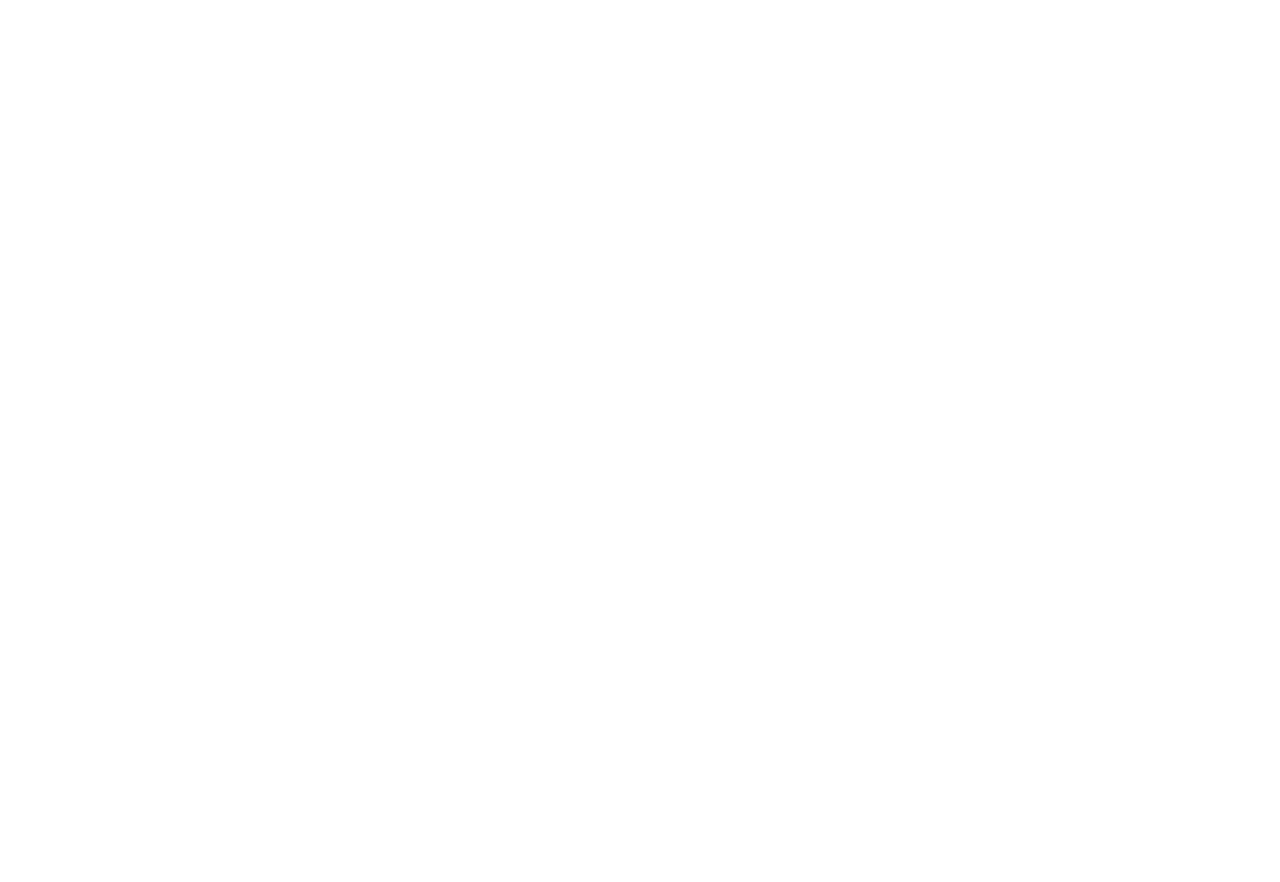
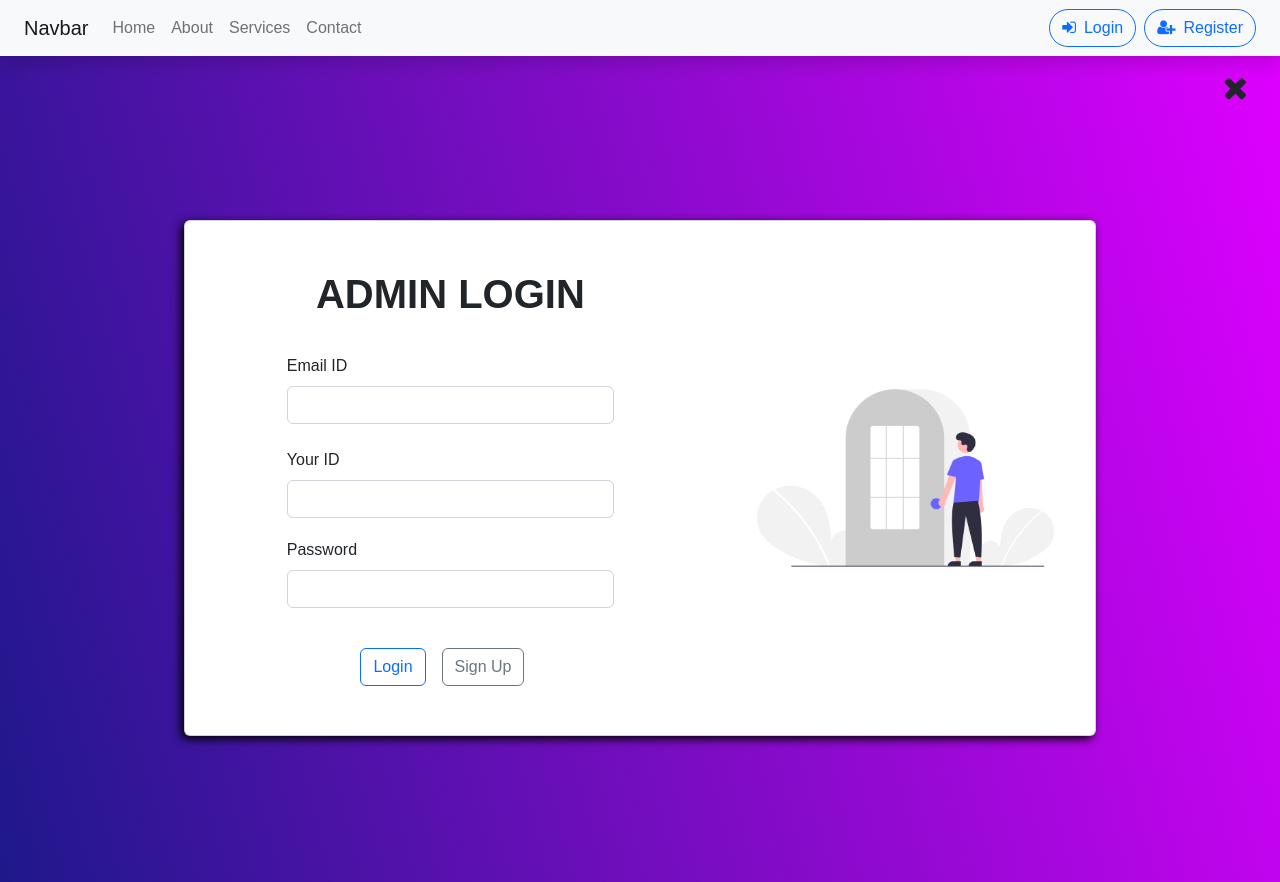
Before and after one commit to vivek2293/MediLocker, a React (Create React App) app in the folder frontend/: page /login/doctor in a window 1280 px wide. Before the commit this address had no page. Before the commit the page ends 800 px from the top, so only its background shows below. Built offline with nearby package versions, Linux system fonts and the light colour scheme.

Commit message:
corrected css routes

```diff
--- a/frontend/src/App.jsx
+++ b/frontend/src/App.jsx
@@ -5,6 +5,8 @@
 import { Routes, Route } from "react-router-dom";
 import LoginOption from "./components/LoginOption";
 import Register from "./components/Register";
+import Login from './components/Login'
+import AdminLogin from './components/AdminLogin'
 
 function App() {
   return (
@@ -12,6 +14,8 @@
       <Routes>
         <Route exact path="/" element={<><Navbar /><Home /></>} />
         <Route exact path="/login" element={<><Navbar /><LoginOption message="Login" /></>} />
+        <Route exact path="/login/patient" element={<><Navbar /><Login /></>} />
+        <Route exact path="/login/doctor" element={<><Navbar /><AdminLogin /></>} />
         <Route exact path="/register" element={<><Navbar /><LoginOption message="Register" /></>} />
         <Route exact path="/register/patient" element={<><Navbar /><Register /></>} />
       </Routes>
--- a/frontend/src/components/AdminLogin.jsx
+++ b/frontend/src/components/AdminLogin.jsx
@@ -1,8 +1,8 @@
 import React from "react";
 import { Link } from "react-router-dom";
 import axios from "axios";
-import "./css/login.css";
-import loginImage from "../Resource/img/login.png";
+import "../css/login.css";
+import loginImage from "../resources/images/login.png";
 
 function Login() {
   const checkStatus = () => {
--- a/frontend/src/components/Login.jsx
+++ b/frontend/src/components/Login.jsx
@@ -1,7 +1,7 @@
 import React from "react";
-import loginImage from "../Resource/img/login.png";
+import loginImage from "../resources/images/login.png";
 import { Link } from "react-router-dom";
-import "./css/login.css";
+import "../css/login.css";
 import axios from "axios";
 
 function Login() {
```
